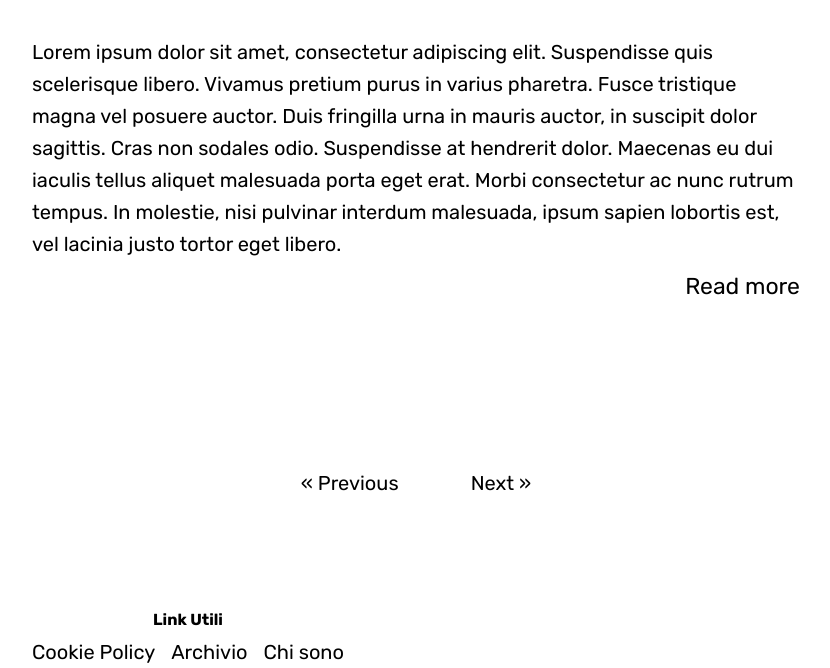
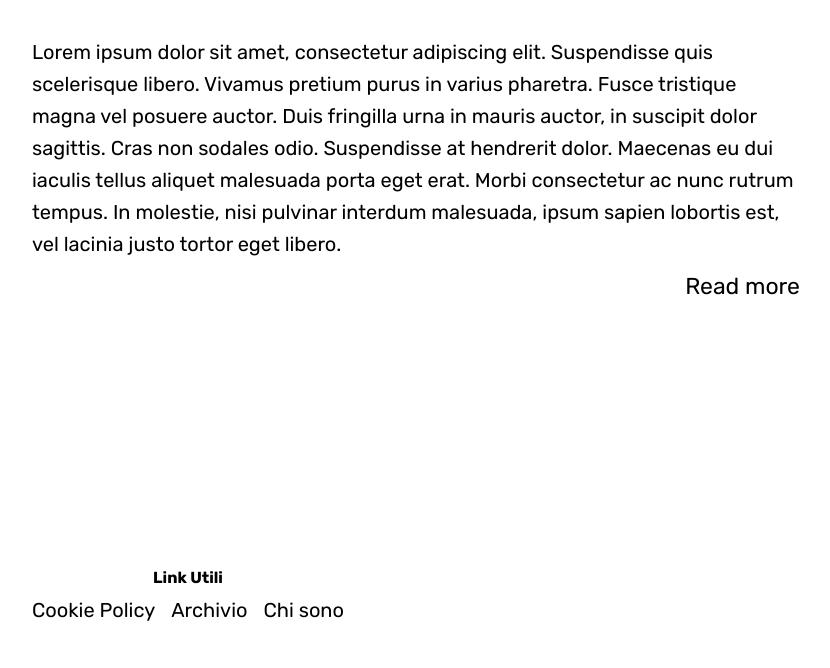
Before and after one commit to Alurith/alurith.github.io, a Jekyll site: the page built from index.html, in a window 1280 px wide and 900 px high, scrolled down 28159 px, cut to the strip 232-900 px from the top of the window. Shown: the whole strip, without its empty margins (224-1054 px from the left). Built offline with Jekyll 4.4.1, drawn with Linux system fonts in a browser that asks for light colours; the list of posts is cut into pages by our own code; comment, search, counter and statistics services are not loaded; after the commit the page ends 29017 px from its top, so only the background shows below that.

Commit message:
fix to pagination

```diff
--- a/_includes/post/pagination.html
+++ b/_includes/post/pagination.html
@@ -1,28 +1,26 @@
 
 <nav class="pagination" role="navigation">
-<hr/>
   <ul>
     <li class="pagination-item-prev" >
-          {% if paginator.previous_page %}
+    {% if paginator.previous_page %}
       {% if paginator.page == 2 %}
-            <a rel="prev" href="{{ site.baseurl }}/">&laquo; Previous</a>
+            <a rel="prev" href="{{ site.baseurl }}/">&laquo; Precendenti</a>
         {% else %}
-        <a rel="prev" href="{{ site.baseurl }}/page-{{paginator.previous_page}}/">&laquo; Previous</a>
+        <a rel="prev" href="{{ site.baseurl }}/page-{{paginator.previous_page}}/">&laquo; Precendenti</a>
         {% endif %}
       {% else %}
-      <span>&laquo; Previous</span>
-          {% endif %}
+      <span></span>
+    {% endif %}
     </li>
 
 
     <li class="pagination-item-next" >
-          {% if paginator.next_page %}
-      <a rel="next" href="{{ site.baseurl }}/page-{{paginator.next_page}}/">Next &raquo;</a>
+    {% if paginator.next_page %}
+      <a rel="next" href="{{ site.baseurl }}/page-{{paginator.next_page}}/">Nuovi &raquo;</a>
       {% else %}
-      <span>Next &raquo;</span>
-          {% endif %}
+      <span></span>
+    {% endif %}
     </li>
 
   </ul>
-<hr/>
 </nav>
```
